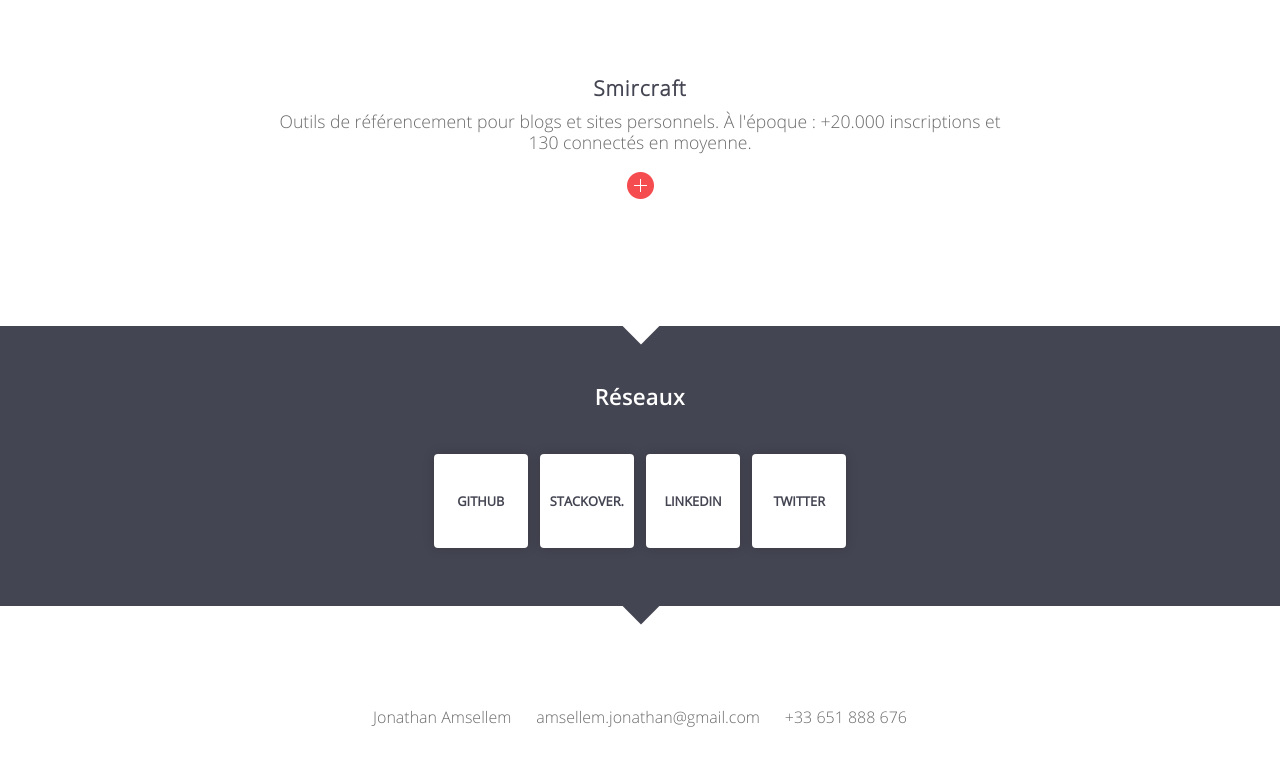
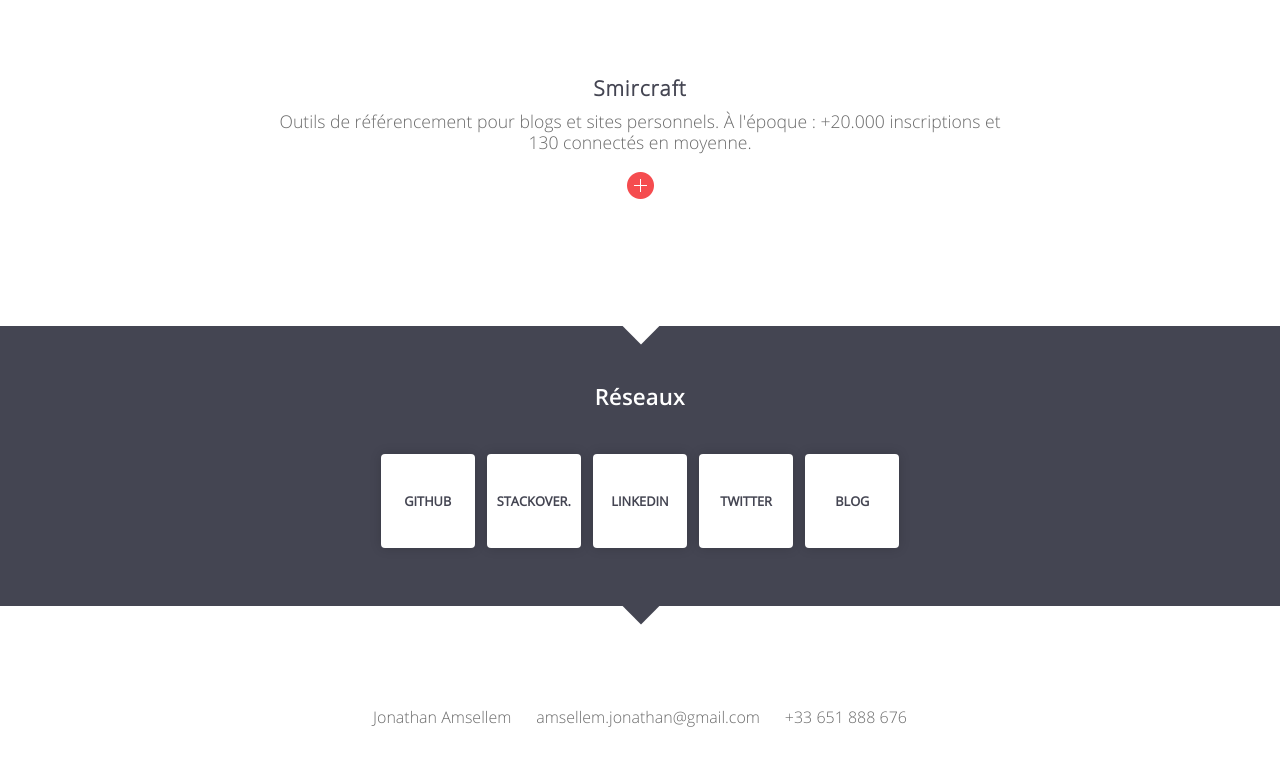
Before and after one commit to cyrilf/Jonathan.am, a website: page app/index.html in a window 1280 px wide. Shown: the part 1404-2169 px from the top of the page. Drawn offline with nearby package versions, Linux system fonts and the light colour scheme; files that its build step writes are made by us from their sources.

Commit message:
blog's link

```diff
--- a/app/index.html
+++ b/app/index.html
@@ -49,6 +49,7 @@
       <a href="http://stackoverflow.com/users/795977/mr-ping" target="_blank"><button type="button">StackOver.</button></a>
       <a href="http://fr.linkedin.com/in/j0nathan" target="_blank"><button type="button">Linkedin</button></a>
       <a href="https://twitter.com/MrP1ng" target="_blank"><button type="button">Twitter</button></a>
+      <a href="https://medium.com/@MrP1ng/latest" target="_blank"><button type="button">Blog</button></a>
     </section>
     <section id="contact">
       <span class="light">Jonathan Amsellem&nbsp;&nbsp;&nbsp;&nbsp;&nbsp;&nbsp;amsellem.jonathan@gmail.com&nbsp;&nbsp;&nbsp;&nbsp;&nbsp;&nbsp;+33 651 888 676</span>
```
